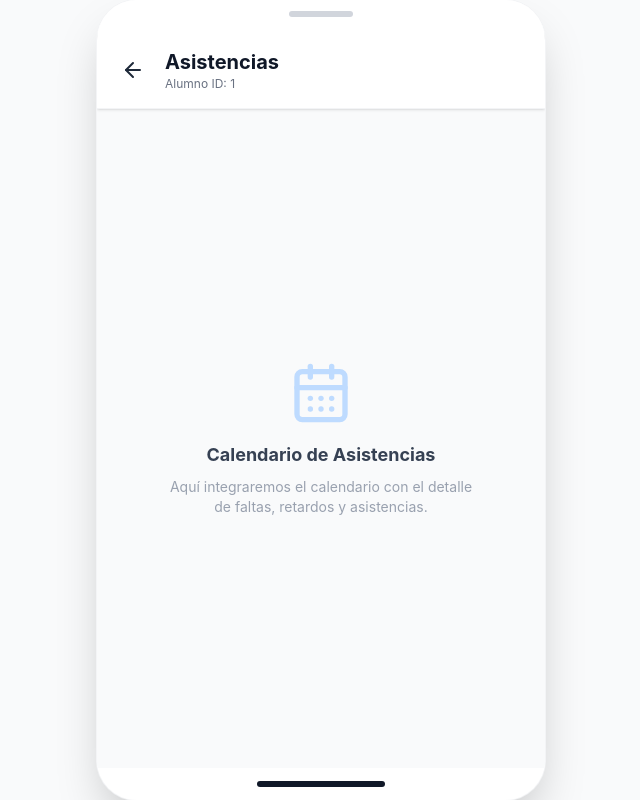
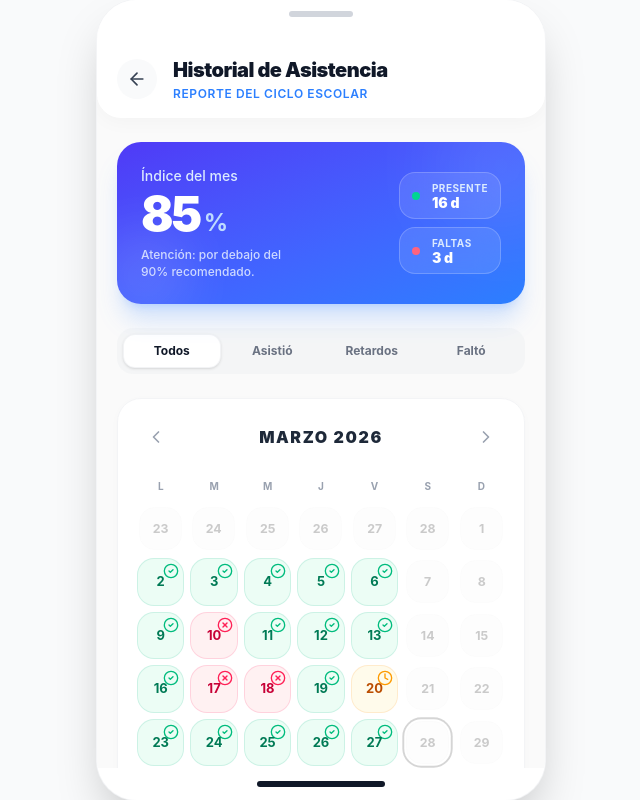
Before and after one commit to monoslasser-del/aplicacion-profesores, a React (Vite) app: page /#/student/1/attendance in a window 1280 px wide. Shown: the whole page, without its empty margins (319-959 px from the left). Built offline with nearby package versions, Linux system fonts and the light colour scheme.

Commit message:
feat: interfaz de calendario de asistencias innovadora e interactiva

```diff
--- a/src/app/pages/students/StudentAttendanceScreen.tsx
+++ b/src/app/pages/students/StudentAttendanceScreen.tsx
@@ -1,36 +1,230 @@
-import React from 'react';
+import React, { useState, useMemo } from 'react';
 import { useNavigate, useParams } from 'react-router';
-import { ArrowLeft, CalendarDays } from 'lucide-react';
-import { motion } from 'motion/react';
+import {ArrowLeft, CalendarDays, ChevronLeft, ChevronRight, CheckCircle2, XCircle, Clock} from 'lucide-react';
+import { motion, AnimatePresence } from 'motion/react';
+import {
+  format, addMonths, subMonths, startOfMonth, endOfMonth,
+  startOfWeek, endOfWeek, eachDayOfInterval, isSameMonth,
+  isSameDay, isToday, isWeekend
+} from 'date-fns';
+import { es } from 'date-fns/locale';
+
+// Simulación de una base de datos de asistencias por fecha 'YYYY-MM-DD'
+// Se puede expandir o recibir por API en un futuro.
+const generateMockAttendance = () => {
+  const map: Record<string, 'present' | 'absent' | 'late'> = {};
+  const current = new Date();
+  for (let i = 0; i < 45; i++) {
+    const d = new Date(current);
+    d.setDate(d.getDate() - i);
+    if (isWeekend(d)) continue; // No hay clases sabados/domingos
+    const dateStr = format(d, 'yyyy-MM-dd');
+    const rand = Math.random();
+    if (rand > 0.90) map[dateStr] = 'absent';
+    else if (rand > 0.82) map[dateStr] = 'late';
+    else map[dateStr] = 'present';
+  }
+  return map;
+};
 
 export function StudentAttendanceScreen() {
   const navigate = useNavigate();
   const { id } = useParams();
 
+  const [currentDate, setCurrentDate] = useState(new Date());
+  const [filter, setFilter] = useState<'all' | 'present' | 'absent' | 'late'>('all');
+  const [attendanceData] = useState(() => generateMockAttendance());
+
+  const days = useMemo(() => {
+    const start = startOfWeek(startOfMonth(currentDate), { weekStartsOn: 1 });
+    const end = endOfWeek(endOfMonth(currentDate), { weekStartsOn: 1 });
+    return eachDayOfInterval({ start, end });
+  }, [currentDate]);
+
+  const monthStats = useMemo(() => {
+    let present = 0, absent = 0, late = 0, total = 0;
+    days.forEach(day => {
+      if (isSameMonth(day, currentDate) && !isWeekend(day) && day <= new Date()) {
+        total++;
+        const status = attendanceData[format(day, 'yyyy-MM-dd')];
+        if (status === 'present') present++;
+        else if (status === 'absent') absent++;
+        else if (status === 'late') late++;
+      }
+    });
+    const attendanceRate = total > 0 ? Math.round(((present + late) / total) * 100) : 100;
+    return { present, absent, late, rate: attendanceRate };
+  }, [days, attendanceData, currentDate]);
+
+  const handlePrevMonth = () => setCurrentDate(subMonths(currentDate, 1));
+  const handleNextMonth = () => setCurrentDate(addMonths(currentDate, 1));
+
+  const StatusIcon = ({ status }: { status: string }) => {
+    if (status === 'present') return <CheckCircle2 className="w-4 h-4 text-emerald-500" />;
+    if (status === 'absent') return <XCircle className="w-4 h-4 text-rose-500" />;
+    if (status === 'late') return <Clock className="w-4 h-4 text-amber-500" />;
+    return null;
+  };
+
   return (
-    <div className="flex flex-col h-full bg-gray-50 absolute inset-0 overflow-hidden">
-      {/* ── Header ── */}
+    <div className="flex flex-col h-full bg-[#FAFAFA] absolute inset-0 overflow-hidden font-sans">
+      {/* ── Navbar ── */}
       <motion.div
-        initial={{ y: -50, opacity: 0 }}
+        initial={{ y: -20, opacity: 0 }}
         animate={{ y: 0, opacity: 1 }}
-        className="bg-white px-4 pt-6 pb-4 shadow-sm z-10 shrink-0 flex items-center gap-3 border-b border-gray-100"
+        className="bg-white px-5 pt-8 pb-4 shadow-[0_4px_20px_rgba(0,0,0,0.03)] z-20 shrink-0 flex items-center gap-4 rounded-b-3xl"
       >
-        <button onClick={() => navigate(-1)} className="w-10 h-10 rounded-full flex items-center justify-center active:bg-gray-100 transition-colors">
-          <ArrowLeft className="w-6 h-6 text-gray-800" />
+        <button onClick={() => navigate(-1)} className="w-10 h-10 rounded-full bg-gray-50 flex items-center justify-center active:scale-95 transition-transform">
+          <ArrowLeft className="w-5 h-5 text-gray-700" />
         </button>
-        <div>
-          <h1 className="text-xl font-bold text-gray-900">Asistencias</h1>
-          <p className="text-xs text-gray-500">Alumno ID: {id}</p>
+        <div className="flex-1">
+          <h1 className="text-xl font-black text-gray-900 tracking-tight">Historial de Asistencia</h1>
+          <p className="text-xs font-semibold text-blue-500 uppercase tracking-wider mt-0.5">Reporte del Ciclo Escolar</p>
         </div>
       </motion.div>
 
-      {/* ── Content ── */}
-      <div className="flex-1 overflow-y-auto p-6 flex flex-col items-center justify-center text-center">
-        <CalendarDays className="w-16 h-16 text-blue-200 mb-4" />
-        <h2 className="text-lg font-bold text-gray-700">Calendario de Asistencias</h2>
-        <p className="text-gray-400 text-sm mt-2 max-w-xs">
-          Aquí integraremos el calendario con el detalle de faltas, retardos y asistencias.
-        </p>
+      <div className="flex-1 overflow-y-auto pb-10">
+
+        {/* ── Tarjeta de Progreso ── */}
+        <div className="px-5 mt-6 mb-6">
+          <motion.div
+            initial={{ scale: 0.9, opacity: 0 }}
+            animate={{ scale: 1, opacity: 1 }}
+            className="bg-gradient-to-br from-indigo-600 to-blue-500 rounded-3xl p-6 shadow-xl shadow-blue-500/20 text-white relative overflow-hidden"
+          >
+            {/* Shapes abstractos de fondo */}
+            <div className="absolute top-0 right-0 w-32 h-32 bg-white/10 rounded-full blur-2xl -mr-10 -mt-10"></div>
+            <div className="absolute bottom-0 left-0 w-24 h-24 bg-white/10 rounded-full blur-xl -ml-5 -mb-5"></div>
+
+            <div className="flex items-center justify-between relative z-10">
+              <div>
+                <p className="text-blue-100 text-sm font-medium mb-1">Índice del mes</p>
+                <div className="flex items-baseline gap-1">
+                  <span className="text-5xl font-black tracking-tighter">{monthStats.rate}</span>
+                  <span className="text-2xl font-bold text-blue-200">%</span>
+                </div>
+                <p className="text-blue-50/80 text-xs mt-2 font-medium max-w-[140px] leading-snug">
+                  {monthStats.rate >= 90 ? '¡Excelente! Estudiante ejemplar este mes.' : 'Atención: por debajo del 90% recomendado.'}
+                </p>
+              </div>
+
+              {/* Resumen lateral */}
+              <div className="flex flex-col gap-2">
+                <div className="bg-white/10 backdrop-blur-md border border-white/20 rounded-2xl px-3 py-2 flex items-center gap-3">
+                  <div className="w-2 h-2 rounded-full bg-emerald-400"></div>
+                  <div>
+                    <p className="text-[10px] text-blue-100 uppercase tracking-wider font-bold">Presente</p>
+                    <p className="text-sm font-black leading-none">{monthStats.present} d</p>
+                  </div>
+                </div>
+                <div className="bg-white/10 backdrop-blur-md border border-white/20 rounded-2xl px-3 py-2 flex items-center gap-3">
+                  <div className="w-2 h-2 rounded-full bg-rose-400"></div>
+                  <div>
+                    <p className="text-[10px] text-blue-100 uppercase tracking-wider font-bold">Faltas</p>
+                    <p className="text-sm font-black leading-none">{monthStats.absent} d</p>
+                  </div>
+                </div>
+              </div>
+            </div>
+          </motion.div>
+        </div>
+
+        {/* ── Filtros Innovadores ── */}
+        <div className="px-5 mb-6">
+          <div className="flex bg-gray-100/80 p-1.5 rounded-2xl gap-1">
+            {['all', 'present', 'late', 'absent'].map((f) => {
+              const isActive = filter === f;
+              const labels: Record<string, string> = { all: 'Todos', present: 'Asistió', late: 'Retardos', absent: 'Faltó' };
+              return (
+                <button
+                  key={f}
+                  onClick={() => setFilter(f as any)}
+                  className={`flex-1 py-2 text-xs font-bold rounded-xl transition-all ${
+                    isActive ? 'bg-white text-gray-900 shadow-sm border border-gray-200/50' : 'text-gray-500 hover:bg-gray-200/50'
+                  }`}
+                >
+                  {labels[f]}
+                </button>
+              );
+            })}
+          </div>
+        </div>
+
+        {/* ── Calendario Dinámico ── */}
+        <div className="px-5">
+          <div className="bg-white rounded-3xl p-5 shadow-[0_2px_10px_rgba(0,0,0,0.02)] border border-gray-100">
+            {/* Controles de Mes */}
+            <div className="flex items-center justify-between mb-6">
+              <button onClick={handlePrevMonth} className="p-2 rounded-full hover:bg-gray-50 active:scale-90 transition-transform text-gray-400">
+                <ChevronLeft className="w-5 h-5" />
+              </button>
+              <h2 className="text-base font-black text-gray-800 uppercase tracking-widest cursor-default">
+                {format(currentDate, 'MMMM yyyy', { locale: es })}
+              </h2>
+              <button onClick={handleNextMonth} className="p-2 rounded-full hover:bg-gray-50 active:scale-90 transition-transform text-gray-400">
+                <ChevronRight className="w-5 h-5" />
+              </button>
+            </div>
+
+            {/* Días de la semana */}
+            <div className="grid grid-cols-7 gap-2 mb-3">
+              {['L', 'M', 'M', 'J', 'V', 'S', 'D'].map((day, i) => (
+                <div key={i} className="text-center text-[10px] font-bold text-gray-400">
+                  {day}
+                </div>
+              ))}
+            </div>
+
+            {/* Grid de Mes */}
+            <motion.div
+              className="grid grid-cols-7 gap-2"
+              initial={false}
+              animate={{ opacity: 1 }}
+            >
+              {days.map((day, i) => {
+                const isCurrentMonth = isSameMonth(day, currentDate);
+                const dateKey = format(day, 'yyyy-MM-dd');
+                const rawStatus = attendanceData[dateKey] || 'none';
+                const isFuture = day > new Date();
+                const weekend = isWeekend(day);
+
+                // Aplicar fade por filtro
+                const isFaded = !isCurrentMonth || isFuture || weekend ||
+                  (filter !== 'all' && rawStatus !== filter);
+
+                // Colores para el estado
+                let bgClass = "bg-gray-50 border border-gray-100 text-gray-600";
+                if (!isFaded && rawStatus === 'present') bgClass = "bg-emerald-50 border-emerald-200 text-emerald-700 ring-1 ring-emerald-500/20";
+                if (!isFaded && rawStatus === 'absent') bgClass = "bg-rose-50 border-rose-200 text-rose-700 ring-1 ring-rose-500/20";
+                if (!isFaded && rawStatus === 'late') bgClass = "bg-amber-50 border-amber-200 text-amber-700 ring-1 ring-amber-500/20";
+
+                const isTodayDay = isToday(day);
+
+                return (
+                  <motion.div
+                    key={dateKey}
+                    whileTap={!isFaded && !weekend && !isFuture ? { scale: 0.85 } : {}}
+                    className={`
+                      relative aspect-square rounded-2xl flex flex-col items-center justify-center transition-all duration-300
+                      ${bgClass}
+                      ${isFaded ? 'opacity-30 scale-95 grayscale' : 'hover:shadow-sm cursor-pointer'}
+                      ${isTodayDay ? 'ring-2 ring-blue-500 ring-offset-2' : ''}
+                    `}
+                  >
+                    <span className="text-[13px] font-bold z-10">{format(day, 'd')}</span>
+                    {/* Puntitos de estado miniatura */}
+                    {!isFaded && rawStatus !== 'none' && (
+                      <div className="absolute top-1 right-1">
+                        <StatusIcon status={rawStatus} />
+                      </div>
+                    )}
+                  </motion.div>
+                );
+              })}
+            </motion.div>
+          </div>
+        </div>
+
       </div>
     </div>
   );
```
